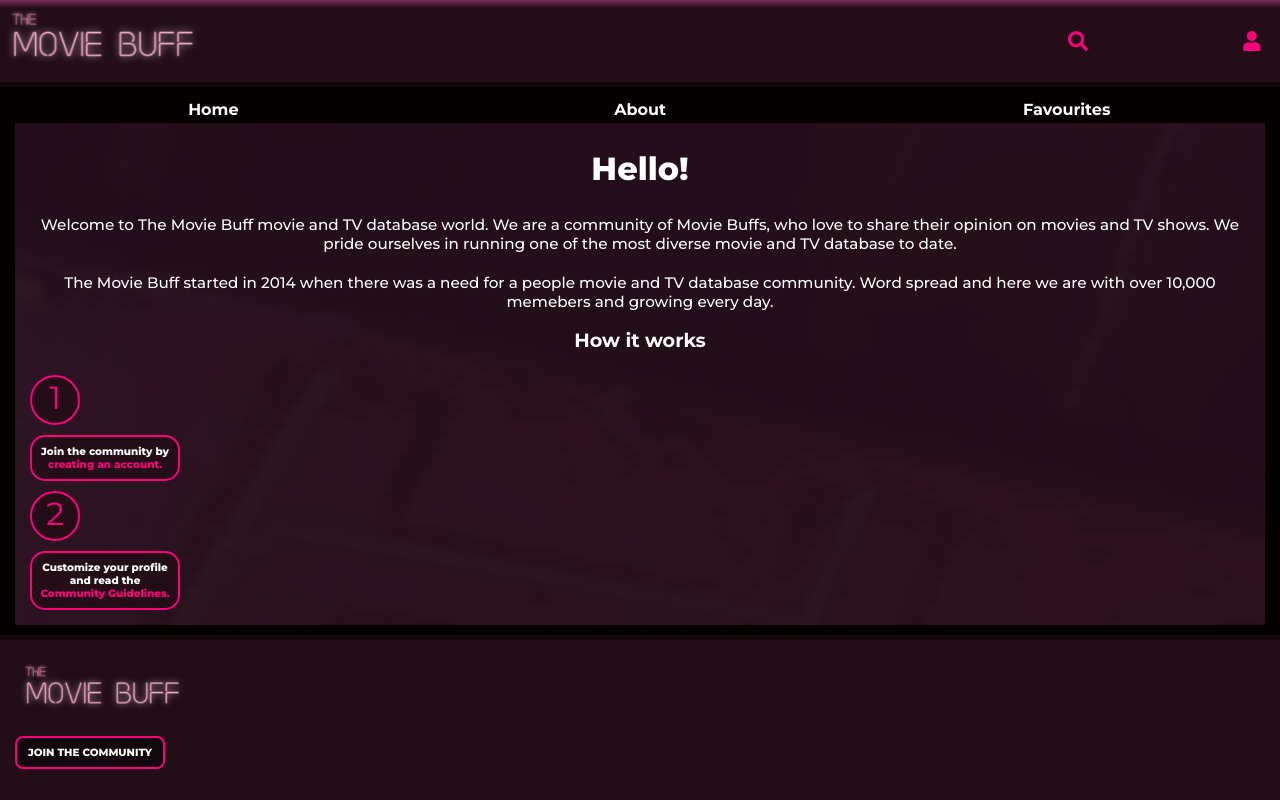
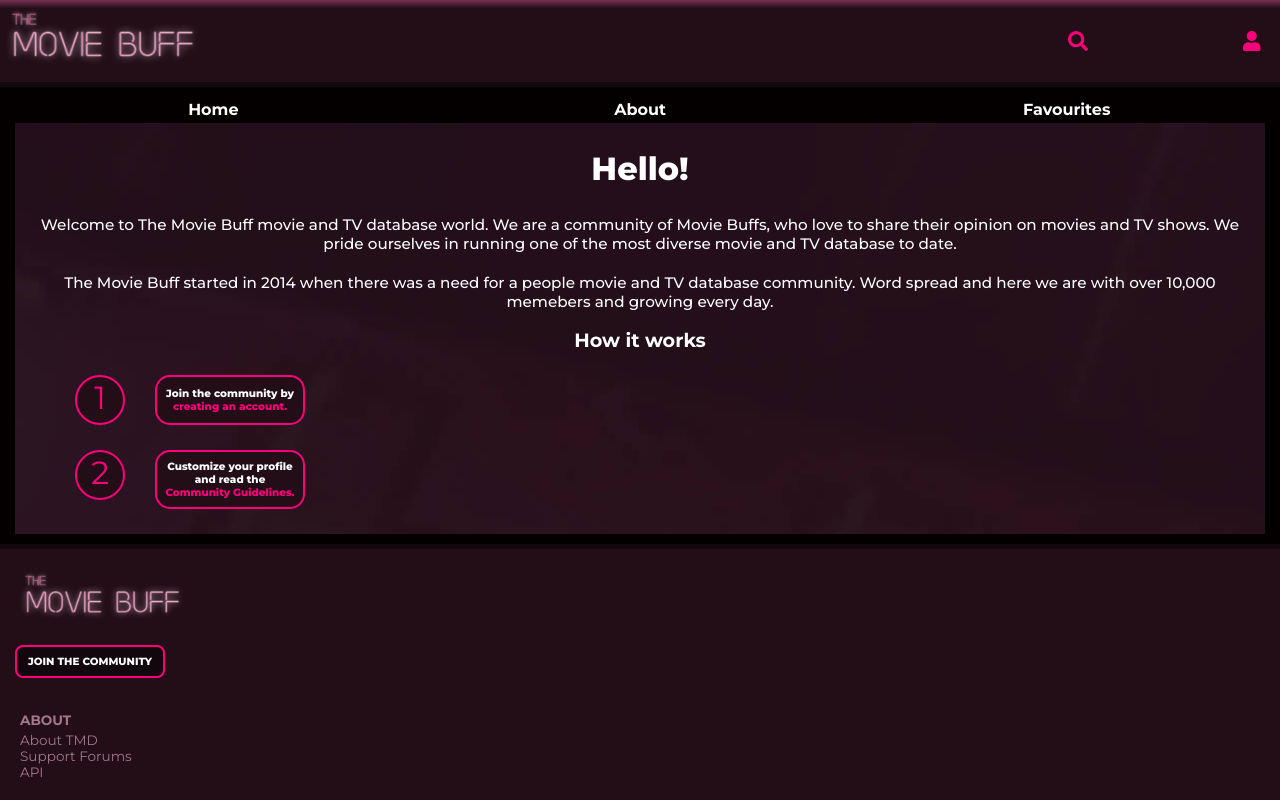
Before and after one commit to jennyesc/movieBuff, a React (Create React App) app: page /about in a window 1280 px wide. Shown: the top 800 px of the page. Built offline with nearby package versions, Linux system fonts and the light colour scheme.

Commit message:
Style updates

```diff
--- a/src/components/About.js
+++ b/src/components/About.js
@@ -26,16 +26,21 @@ function About () {
                                     <h5 className="align-two">How it works</h5>
 
                                 <div className="btn-container">
+                                    <div className="btn-one">
                                         <p className="circle">1</p>
                                         <button className="btn">
                                             <p>Join the community by</p>
                                             <p className="color">creating an account.</p>
                                         </button>
+                                    </div>
+                                    <div className="btn-two">
                                         <p className="circle">2</p>
                                         <button className="btn">
                                             <p>Customize your profile and read the</p>
                                             <p className="color">Community Guidelines.</p>
                                         </button>
+                                    </div>
+
                                 </div>
                             </div>
                         </div>
--- a/src/styles/components/_about.scss
+++ b/src/styles/components/_about.scss
@@ -43,10 +43,12 @@ main{
                 }
 
                 .btn-container{
-                    padding: 0px 15px 5px 15px;
+                    padding: 0px 30px 0px 60px;
 
-
+                    .btn-one, .btn-two {
+                        display: flex;
                         .circle{
+                            margin: 0px 30px 25px 0px;
                             padding:  5px;
                             background-color: $darkPurple;
                             border-radius: 100%;
@@ -61,7 +63,7 @@ main{
                         }
 
                         .btn{
-
+                            margin: 0px 30px 25px 0px;
                             background-color: $darkPurple;
                             font-weight: $fontExtra;
                             font-size: 0.65rem;
@@ -70,12 +72,15 @@ main{
                             border: solid 2px $iconColor;
                             padding: 8px;
                             width: 150px;
-                        margin: 10px 0;
+                            //margin: 10px 0;
 
                             .color{
                                 color: $iconColor;
 
                             }
+                    }
+
+
                     }
 
                 }
```
Lines whose indentation alone changed are shown as unchanged.
